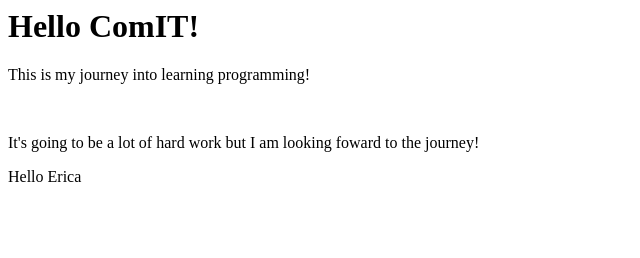
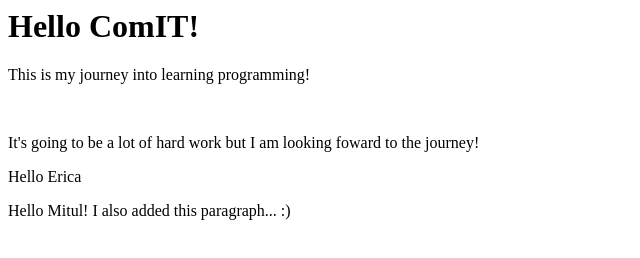
Before and after one commit to Emullan04/test_github, a plain HTML site: page index.html in a window 1280 px wide. Shown: the whole page, without its empty margins (0-640 px from the left). Drawn offline with Linux system fonts and the light colour scheme.

Commit message:
added additional p

```diff
--- a/index.html
+++ b/index.html
@@ -10,5 +10,6 @@
     <br>
     <p>It's going to be a lot of hard work but I am looking foward to the journey!</p>
     <p>Hello Erica</p>
+    <p>Hello Mitul! I also added this paragraph... :)</p>
 </body>
 </html>
```
